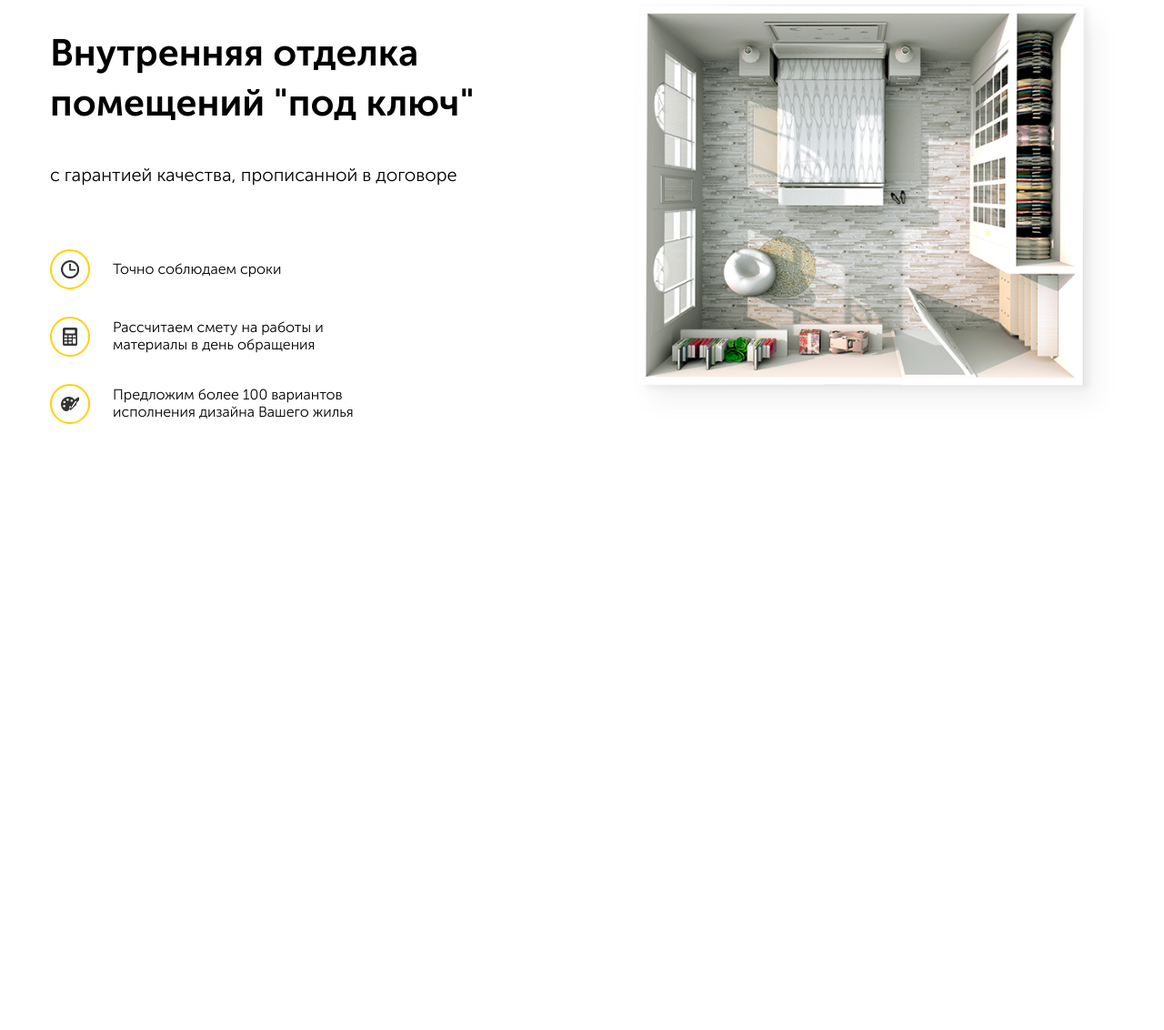
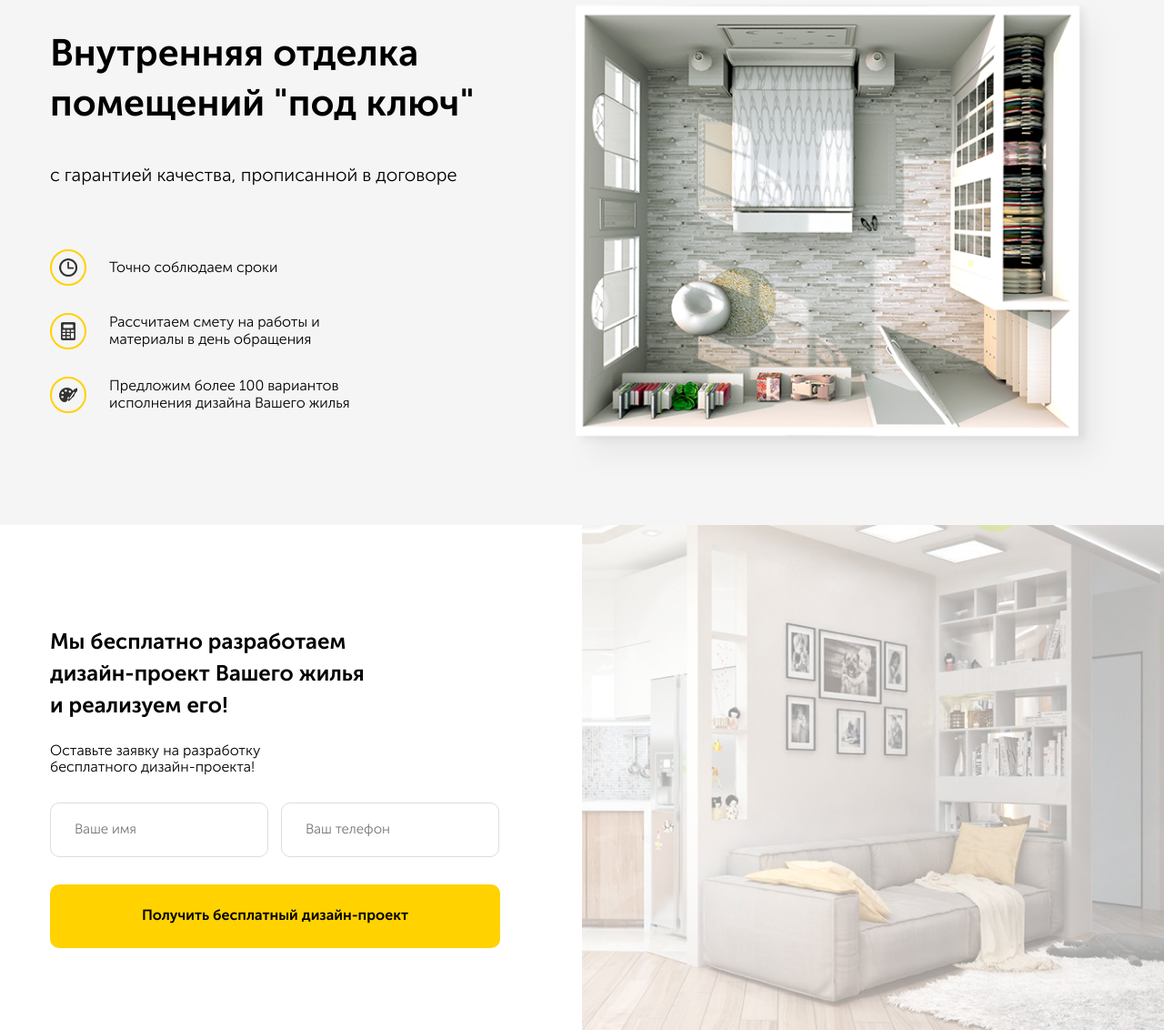
Before and after one commit to OlgaKomelkova/repair, a plain HTML site: page src/index.html in a window 1280 px wide. Shown: the part 142-1274 px from the top of the page at 91% size. Before the commit the page ends 800 px from the top, so only its background shows below. Drawn offline with Linux system fonts and the light colour scheme.

Commit message:
Сверстан блок с предложением

```diff
--- a/src/index.html
+++ b/src/index.html
@@ -71,6 +71,26 @@
             </div>
         </section>
         <!-- /.hero -->
+        <section class="offer section">
+            <div class="container">
+                <div class="offer-block">
+                    <h2 class="section-title offer__title">Мы бесплатно разработаем
+                        дизайн-проект Вашего жилья
+                        и реализуем его!</h2>
+                    <!-- /.section-title -->
+                    <span class="section-subtitle offer__subtitle">Оставьте заявку на разработку
+                        бесплатного дизайн-проекта!</span>
+                    <!-- /.section-subtitle -->
+                    <form action="#" class="form offer__form">
+                        <input type="text" class="input offer__input" placeholder="Ваше имя">
+                        <input type="tel" class="input offer__input" placeholder="Ваш телефон">
+                        <button class="button offer__button">Получить бесплатный дизайн-проект</button>
+                    </form>
+                </div>
+            </div>
+            <!-- /.container -->
+        </section>
+        <!-- /.offer -->
     </main>
 </body>
 </html>
--- a/src/sass/_colors.sass
+++ b/src/sass/_colors.sass
@@ -1,2 +1,4 @@
 $main-color: #ffd200
 $text-color: #333333
+$secondary: #f5f5f5
+$border-input: #dddddd
--- a/src/sass/_interface.sass
+++ b/src/sass/_interface.sass
@@ -1,3 +1,5 @@
+*
+    box-sizing: border-box
 body
     font-family: 'Museo Sans Light', sans-serif
     font-weight: 300
@@ -18,3 +20,19 @@ img
     background-color: $main-color
     border: none
     padding: 18px 30px
+    &:hover
+        background-color: lighten($main-color, 10%)
+        cursor: pointer
+.section
+    padding: 90px 0
+    &-title
+        font-size: 24px
+        font-family: 'Museo Sans Bold', sans-serif
+    &-subtitle
+        display: block
+        font-size: 16px
+.input
+    border: 1px solid $border-input
+    padding: 20px 26px
+    font-size: 15px
+    border-radius: 10px
--- a/src/sass/blocks/_hero.sass
+++ b/src/sass/blocks/_hero.sass
@@ -1,10 +1,11 @@
 .hero
     padding: 50px 0
+    background-color: $secondary
     &-block
         display: flex
     &-text
         flex-basis: 50%
-        padding-right: 140px
+        padding-right: 100px
         &__title
             font-size: 41px
             font-weight: 800
@@ -23,6 +24,8 @@
              display: flex
              align-items: center
              margin-bottom: 30px
+             &:last-child
+                margin-bottom: 0
         &__image
              width: 40px
              height: 40px
--- /dev/null
+++ b/src/sass/blocks/_offer.sass
@@ -0,0 +1,47 @@
+.offer
+    background: url('../img/offer/offer-bg.png') no-repeat
+    background-size: contain
+    background-position: center right
+    position: relative
+    &:before
+        content: ''
+        width: 50%
+        height: 100%
+        position: absolute
+        top: 0
+        left: 0
+        background-color: #fff
+    &-block
+        width: 50%
+        padding-right: 90px
+        position: relative
+    &__title
+        max-width: 360px
+        line-height: 35px
+        margin-bottom: 24px
+    &__subtitle
+        max-width: 250px
+        margin-bottom: 30px
+    &__input
+        margin-bottom: 30px
+        width: 240px
+        &:first-child
+            margin-right: 10px
+    &__button
+        width: 100%
+        min-height: 70px
+        font-family: 'Museo Sans Bold', sans-serif
+@media (max-width: 1200px)
+    .offer
+        background-size: cover
+        &-input
+            width: 100%
+            margin-bottom: 10px
+        &__button
+            font-size: 13px
+@media (max-width: 1200px)
+    .offer
+        background: #fff
+        &-block
+            width: 100%
+            padding-right: 0
--- a/src/sass/style.sass
+++ b/src/sass/style.sass
@@ -3,3 +3,4 @@
 @import 'blocks/_navbar'
 @import 'blocks/_hero'
 @import '_fonts'
+@import 'blocks/_offer'
```
Also changed, not shown: src/css/style.css, src/img/offer/offer-bg.png (added), 1 other file.
